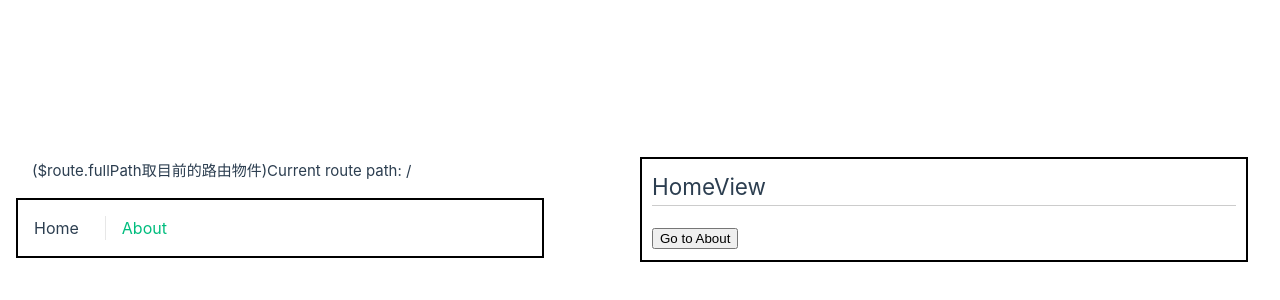
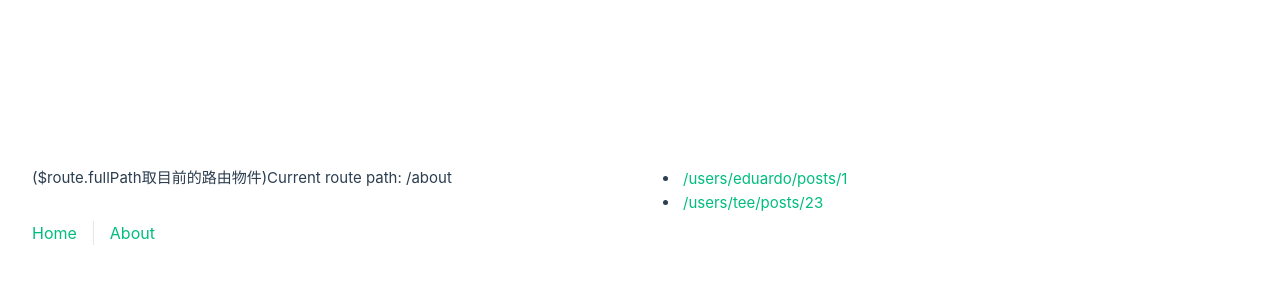
Before and after one commit to Teee24/VueRouter_Pinia_Practice, a Vue app: page /about in a window 1280 px wide. Shown: the part 186-486 px from the top of the page. Built offline with nearby package versions, Linux system fonts and the light colour scheme.

Commit message:
feat : 動態路由匹配
-路徑參數

```diff
--- a/src/App.vue
+++ b/src/App.vue
@@ -15,6 +15,14 @@ import HelloWorld from './components/HelloWorld.vue'
       </nav>
     </div>
   </header>
+  <ul>
+    <li>
+      <router-link to="/users/eduardo/posts/1">/users/eduardo/posts/1</router-link>
+    </li>
+    <li>
+      <router-link to="/users/tee/posts/23">/users/tee/posts/23</router-link>
+    </li>
+  </ul>
   <main>
     <RouterView />
   </main>
--- a/src/router/index.js
+++ b/src/router/index.js
@@ -1,6 +1,11 @@
-import { createRouter, createMemoryHistory } from 'vue-router'
+import { createRouter, createMemoryHistory, createWebHistory } from 'vue-router'
+
+// 入門
 import HomeView from '../views/HomeView.vue'
 import AboutView from '@/views/AboutView.vue'
+
+// 路徑參數
+import UserPost from '@/views/UserPost.vue'
 
 // const router = createRouter({
 //   history: createWebHistory(import.meta.env.BASE_URL),
@@ -21,6 +26,11 @@ import AboutView from '@/views/AboutView.vue'
 //   ]
 // })
 
+// 不同的歷史模式
+// hash 模式->createWebHashHistory()
+// Memory 模式->createMemoryHistory()
+// HTML5 模式 -> createWebHistory()
+
 // 定義路由，把URL 路徑對應到元件
 // 路由配置中每個路由對應的元件會被渲染到 <RouterView> 中，這樣就實現了根據URL路徑動態渲染不同的頁面內容
 const routes = [
@@ -32,7 +42,9 @@ const router = createRouter({
   // 控制了路由和URL 路徑是如何雙向映射
   // createMemoryHistory->會完全忽略瀏覽器的URL 而使用自己內部的URL
   // 通常使用createWebHistory()或createWebHashHistory()
-  history: createMemoryHistory(),
-  routes
+  // history: createMemoryHistory(),
+
+  history: createWebHistory(),
+  routes: [{ path: '/users/:username/posts/:postId', component: UserPost }]
 })
 export default router
--- a/src/views/AboutView.vue
+++ b/src/views/AboutView.vue
@@ -48,20 +48,4 @@ const search = computed({
   </div>
 </template>
 
-<style>
-nav,
-main {
-  border: 2px solid #000;
-  margin-bottom: 10px;
-  padding: 10px;
-}
-
-nav > a + a {
-  margin-left: 10px;
-}
-
-h2 {
-  border-bottom: 1px solid #ccc;
-  margin: 0 0 20px;
-}
-</style>
+<style></style>
--- /dev/null
+++ b/src/views/UserPost.vue
@@ -0,0 +1,6 @@
+<script setup></script>
+<template>
+  <!-- 路徑參數 -->
+  <div>User {{ $route.params.username }} with post {{ $route.params.postId }}</div>
+</template>
+<style></style>
```
